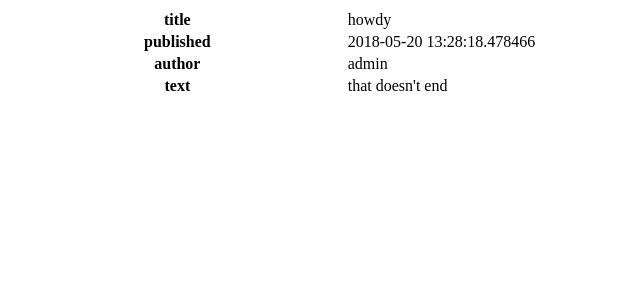
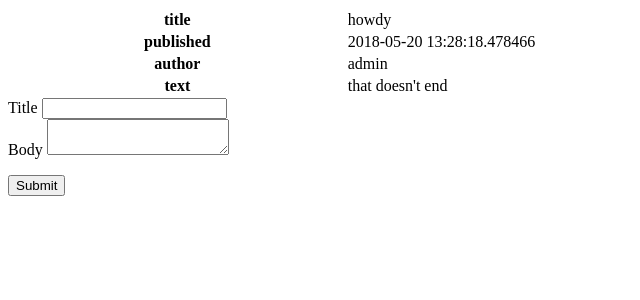
Before and after one commit to staceyvo/IS211_FinalProject, a Flask app: page /edit/1 in a window 1280 px wide. Shown: the top 300 px of the page, without its empty margins (0-640 px from the left). Run offline with Flask 2, Linux system fonts and the light colour scheme; the visitor is signed in with stand-in values (Sample User, id 1); data comes from the database, SQL or seed files in the repository; both versions use the stored data as it was after the commit.

Commit message:
completed edit and cleared bugs

```diff
--- a/app.py
+++ b/app.py
@@ -15,6 +15,11 @@ class LoginForm(Form):
 class NewEntryForm(Form):
     title = StringField(u'Title', [validators.required(), validators.length(max=200)])
     body = TextAreaField(u'Body', [validators.required(), validators.length(max=200000)])
+
+class EditEntryForm(Form):
+    title = StringField(u'Title', [validators.length(max=200)])
+    body = TextAreaField(u'Body', [validators.length(max=200000)])
+
 
 @app.route('/', methods=['GET'])
 def home_route():
@@ -47,6 +52,7 @@ def login():
 def dashboard():
     if 'username' not in session:
         return redirect(url_for('login'))
+
     con = sqlite3.connect('my_blog.db')
     cur = con.cursor()
     if request.method == 'POST':
@@ -61,6 +67,9 @@ def dashboard():
 
 @app.route('/delete/<id>')
 def delete(id):
+    if 'username' not in session:
+        return redirect(url_for('login'))
+
     con = sqlite3.connect('my_blog.db')
     con.cursor().execute('Delete FROM post WHERE id=?', id)
     con.commit()
@@ -69,13 +78,23 @@ def delete(id):
 
 @app.route('/edit/<id>', methods=['POST', 'GET'])
 def edit(id):
+    if 'username' not in session:
+        return redirect(url_for('login'))
+
     con = sqlite3.connect('my_blog.db')
+    cur = con.cursor()
+    if request.method == 'POST':
+        title = request.form['title']
+        body = request.form['body']
 
-
+        if title:
+            cur.execute('UPDATE post SET title = ? WHERE id=?', (title, id))
+        if body:
+            cur.execute('UPDATE post SET text = ? WHERE id=?', (body, id))
+        con.commit()
 
     post = con.cursor().execute('SELECT title, id, published, author, text FROM post WHERE id=?', id).fetchone()
-    con.commit()
-    return render_template('edit.html', post=post)
+    return render_template('edit.html', my_form=EditEntryForm(), post=post)
 
 
 @app.route('/create_database')
--- a/templates/edit.html
+++ b/templates/edit.html
@@ -23,5 +23,16 @@
         <td>{{ post[4] }}</td>
     </tr>
 </table>
+<form method="post">
+    <div>
+        {{ my_form.title.label }} {{ my_form.title }}
+    </div>
+
+    <div>
+        {{ my_form.body.label }} {{ my_form.body }}
+    </div>
+
+    <p><input type=submit></p>
+</form>
 </body>
 </html>
```
Also changed, not shown: my_blog.db.
